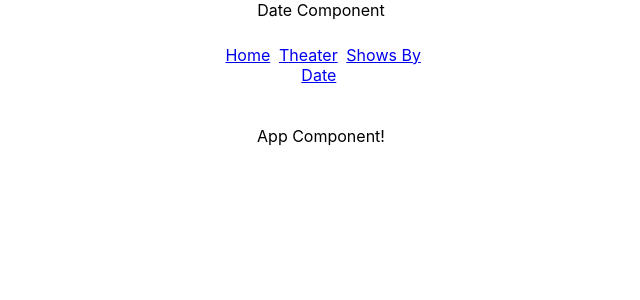
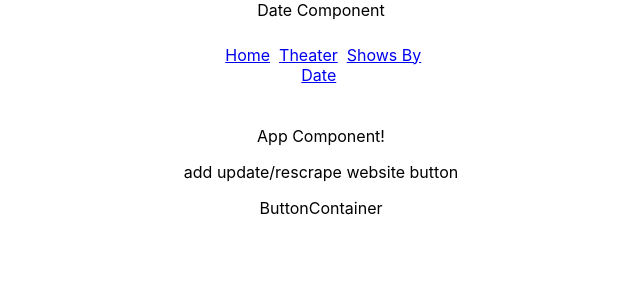
Before and after one commit to Rygel-XVI/curtain-call-seattle-react-app, a React (Create React App) app: page /date in a window 1280 px wide. Shown: the top 300 px of the page, without its empty margins (319-959 px from the left). Built offline with nearby package versions, Linux system fonts and the light colour scheme; no server answers.

Commit message:
added fetch to api

```diff
--- a/src/App.css
+++ b/src/App.css
@@ -1,6 +1,7 @@
 body {
   display: flex;
   justify-content: center;
+  width: 100%
 }
 
 .App {
--- a/src/App.js
+++ b/src/App.js
@@ -1,11 +1,34 @@
-import React from 'react';
+import React, { Component } from 'react';
 import './App.css';
 import Nav from './containers/Nav'
 import { BrowserRouter as Router, Route, Switch } from 'react-router-dom'
 import TheaterList from './containers/TheaterList'
 import DateSearch from './containers/DateSearch'
+import UpdateButtonContainer from './containers/UpdateButtonContainer'
 
-function App() {
+class App extends Component {
+  constructor() {
+    super()
+    this.state = {
+      theaters: []
+    }
+  }
+
+  getTheaters() {
+    fetch("http://localhost:3000/theater.json")
+    .then(response => response.json())
+    .then(data => {
+      this.setState({
+        theaters: data
+      })
+    })
+  }
+
+  componentDidMount() {
+    this.getTheaters()
+  }
+
+  render() {
     return (
       <div className="App">
       <Router>
@@ -18,10 +41,12 @@ function App() {
       </React.Fragment>
       <Nav />
       <p>App Component!</p>
-
+      <p>add update/rescrape website button</p>
+      <UpdateButtonContainer />
       </Router>
       </div>
     );
   }
+}
 
 export default App;
--- /dev/null
+++ b/src/containers/UpdateButtonContainer.js
@@ -0,0 +1,14 @@
+import React, { Component } from 'react';
+
+class UpdateButtonContainer extends Component {
+
+  render() {
+    return (
+      <div>
+        ButtonContainer
+      </div>
+    )
+  }
+}
+
+export default UpdateButtonContainer;
```
Also changed, not shown: 1 other file (tests, documents, lock files or other folders). Lines whose indentation alone changed are shown as unchanged.
